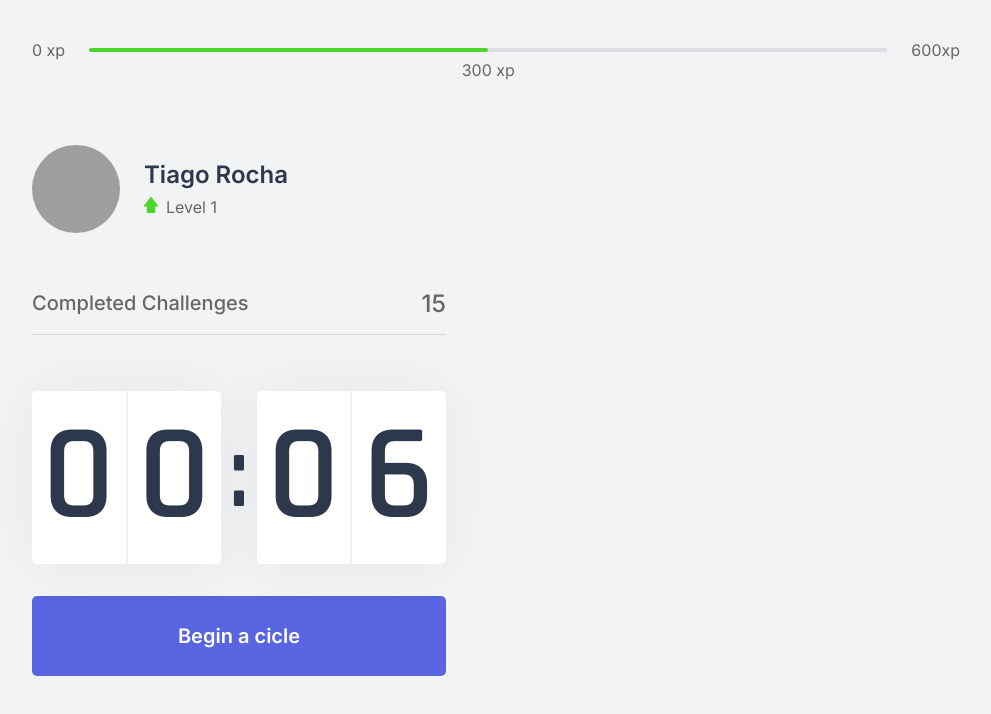
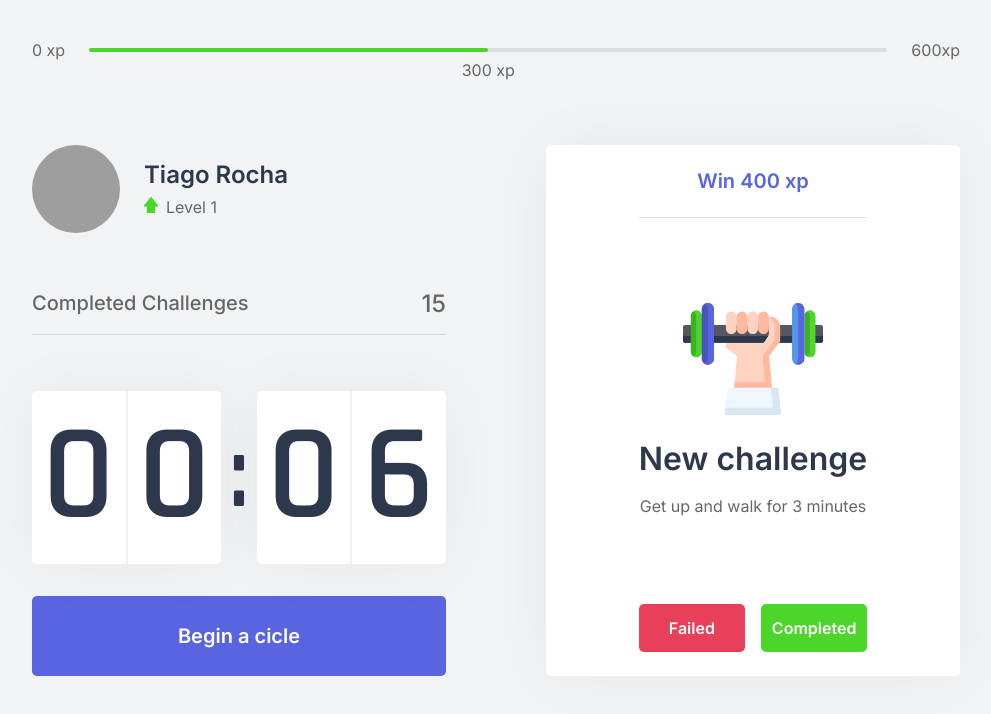
Before and after one commit to TiagoR15/moveit, a Next.js app: page / in a window 1280 px wide. Shown: the top 714 px of the page, without its empty margins (144-1135 px from the left). Built offline with nearby package versions, Linux system fonts and the light colour scheme; grey boxes are pictures that could not be loaded.

Commit message:
feat: challengeBox component completed

```diff
--- /dev/null
+++ b/src/components/ChallengeBox.tsx
@@ -0,0 +1,34 @@
+import styles from '../styles/components/ChallengeBox.module.css';
+
+export function ChallengeBox() {
+  const hasActiveChallenge = true;
+
+  return(
+    <div className={styles.challengeBoxContainer}>
+      { hasActiveChallenge ? (
+        <div className={styles.challengeActive}>
+          <header>Win 400 xp</header>
+
+          <main>
+            <img src="icons/body.svg"/>
+            <strong>New challenge</strong>
+            <p>Get up and walk for 3 minutes</p>
+          </main>
+
+          <footer>
+            <button type="button" className={styles.challengeFailedButton}>Failed</button>
+            <button type="button" className={styles.challengeSucceededButton}>Completed</button>
+          </footer>
+        </div>
+      ) : (
+        <div className={styles.challengeNotActive}>
+          <strong>Finish a cicle to receive a challenge in order to complete</strong>
+          <p>
+            <img src="icons/level-up.svg" alt="Level up"/>
+            Level up by completing challenges
+          </p>
+        </div>
+      ) }
+    </div>
+  );
+}
--- a/src/pages/index.tsx
+++ b/src/pages/index.tsx
@@ -2,6 +2,7 @@ import { CompletedChallenges } from '../components/CompletedChallenges';
 import { Countdown } from '../components/Countdown';
 import {ExperienceBar} from '../components/ExperienceBar';
 import { Profile } from '../components/Profile';
+import { ChallengeBox } from '../components/ChallengeBox';
 
 import Head from 'next/head';
 
@@ -23,7 +24,7 @@ export default function Home() {
           <Countdown/>
         </div>
         <div>
-
+          <ChallengeBox/>
         </div>
       </section>
     </div>
--- /dev/null
+++ b/src/styles/components/ChallengeBox.module.css
@@ -0,0 +1,110 @@
+.challengeBoxContainer {
+  height: 100%;
+
+  background: var(--white);
+  border-radius: 5px;
+  box-shadow: 0 0 60px rgba(0, 0, 0, 0.05);
+  padding: 1.5rem 2rem;
+
+  display: flex;
+  flex-direction: column;
+  align-items: center;
+  justify-content: center;
+
+  text-align: center;
+}
+
+.challengeNotActive {
+  display: flex;
+  flex-direction: column;
+  align-items: center;
+}
+
+.challengeNotActive strong {
+  font-size: 1.5rem;
+  font-weight: 500;
+  line-height: 1.4;
+}
+
+.challengeNotActive p {
+  display: flex;
+  flex-direction: column;
+  align-items: center;
+  line-height: 1.4;
+  max-width: 70%;
+  margin-top: 3rem;
+}
+
+.challengeNotActive p img {
+  margin-bottom: 1rem;
+}
+
+.challengeActive {
+  height: 100%;
+
+  display: flex;
+  flex-direction: column;
+}
+
+.challengeActive header {
+  color: var(--blue);
+  font-weight: 600;
+  font-size: 1.25rem;
+  padding: 0 2rem 1.5rem;
+  border-bottom: 1px solid var(--gray-line);
+}
+
+.challengeActive main {
+  flex: 1;
+  display: flex;
+  flex-direction: column;
+  align-items: center;
+  justify-content: center;
+}
+
+.challengeActive main strong {
+  font-weight: 600;
+  font-size: 2rem;
+  color: var(--title);
+  margin: 1.5rem 0 1rem;
+}
+
+.challengeActive main p {
+  line-height: 1.5;
+}
+
+.challengeActive footer {
+  display: grid;
+  grid-template-columns: 1fr 1fr;
+  gap: 1rem;
+}
+
+.challengeActive footer button {
+  height: 3rem;
+
+  display: flex;
+  align-items: center;
+  justify-content: center;
+
+  border: 0;
+  border-radius: 5px;
+
+  color: var(--white);
+
+  font-size: 1rem;
+  font-weight: 600;
+
+  transition: filter 0.2s;
+}
+
+.challengeActive footer button.challengeFailedButton {
+  background: var(--red);
+}
+
+.challengeActive footer button.challengeSucceededButton {
+  background: var(--green);
+}
+
+.challengeActive footer button:hover {
+  filter: brightness(0.9);
+}
```
